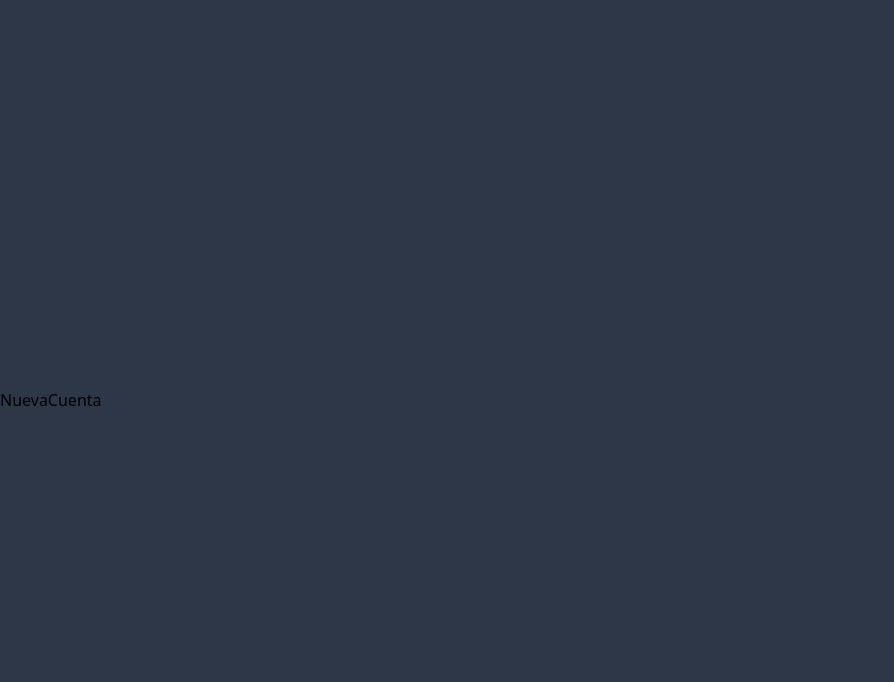
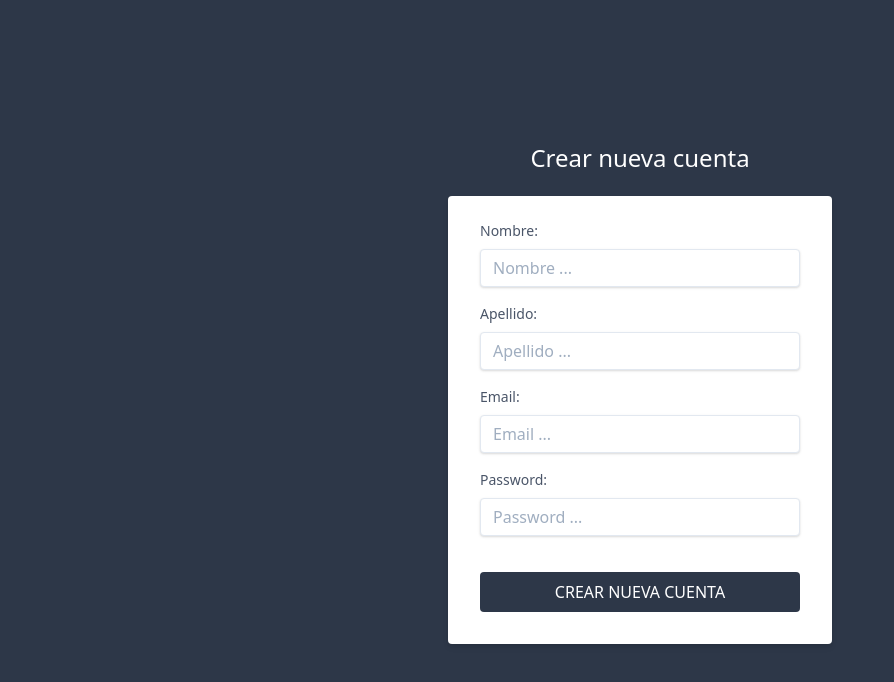
Before and after one commit to GonzaCoding/CRMGraphQL, a Next.js app in the folder crmcliente/: page /nuevacuenta in a window 1280 px wide. Shown: the top 682 px of the page, without its empty margins (0-894 px from the left). Built offline with nearby package versions, Linux system fonts and the light colour scheme.

Commit message:
instalacion apollo client

```diff
--- /dev/null
+++ b/crmcliente/config/apollo.js
@@ -0,0 +1,13 @@
+import {ApolloClient, HttpLink, InMemoryCache} from '@apollo/client';
+import fetch from 'node-fetch';
+
+const client = new ApolloClient({
+    connectToDevTools: true,
+    cache: new InMemoryCache,
+    link: new HttpLink({
+        uri: 'http://localhost:4000',
+        fetch
+    })
+});
+
+export default client;
--- a/crmcliente/pages/_app.js
+++ b/crmcliente/pages/_app.js
@@ -1,8 +1,14 @@
-import '../styles/globals.css'
-import 'tailwindcss/tailwind.css'
+import '../styles/globals.css';
+import 'tailwindcss/tailwind.css';
+import {ApolloProvider} from '@apollo/client';
+import client from '../config/apollo';
 
 function MyApp({ Component, pageProps }) {
-  return <Component {...pageProps} />
+    return (
+        <ApolloProvider client={client}>
+            <Component {...pageProps} />
+        </ApolloProvider>
+    )
 }
 
-export default MyApp
+export default MyApp;
--- a/crmcliente/pages/login.js
+++ b/crmcliente/pages/login.js
@@ -5,6 +5,40 @@ const Login = () => {
     return (
         <Layout>
             <h1 className="text-center text-2xl text-white font-light">Login</h1>
+
+            <div className="flex justify-center mt-5">
+                <div className="w-full max-w-sm">
+                    <form className="bg-white rounded shadow-md px-8 pt-6 pb-8 mb-4">
+                        <div className="mb-4">
+                            <label className="block text-gray-700 text-sm fond-bold mb-2" htmlFor="email">
+                                Email:
+                            </label>
+                            <input
+                                className="shadow appearance-none border rounded w-full py-2 px-3 text-gray-700 leading-tight focus:outline-none focus:shadow-outline"
+                                id="email"
+                                type="email"
+                                placeholder="Email usuario..."
+                            />
+                        </div>
+                        <div className="mb-4">
+                            <label className="block text-gray-700 text-sm fond-bold mb-2" htmlFor="password">
+                                Password:
+                            </label>
+                            <input
+                                className="shadow appearance-none border rounded w-full py-2 px-3 text-gray-700 leading-tight focus:outline-none focus:shadow-outline"
+                                id="password"
+                                type="password"
+                                placeholder="Password..."
+                            />
+                        </div>
+                        <input
+                            type="submit"
+                            className="bg-gray-800 w-full mt-5 p-2 text-white rounded uppercase hover:bg-gray-900"
+                            value="Iniciar Sesión"
+                        />
+                    </form>
+                </div>
+            </div>
         </Layout>
     )
 }
--- a/crmcliente/pages/nuevacuenta.js
+++ b/crmcliente/pages/nuevacuenta.js
@@ -1,10 +1,140 @@
 import React from 'react';
 import Layout from '../components/Layout';
+import {useFormik} from 'formik';
+import * as Yup from 'yup';
+import { useMutation, gql } from '@apollo/client';
+
+
 
 const NuevaCuenta = () => {
+
+
+    // validación del formulario
+    const formik = useFormik({
+        initialValues: {
+            nombre: "",
+            apellido: "",
+            email: "",
+            password: ""
+        },
+        validationSchema: Yup.object({
+            nombre: Yup.string()
+                        .required('El nombre es obligatorio'),
+            apellido: Yup.string()
+                        .required('El apellido es obligatorio'),
+            email: Yup.string()
+                        .email('El email no es válido')
+                        .required('El email es obligatorio'),
+            password: Yup.string()
+                        .required('El password es obligatorio')
+                        .min(6,'El password debe tener más de 6 caracteres'),
+
+        }),
+        onSubmit: valores => {
+            console.log("enviando...");
+            console.log(valores);
+        }
+    });
+
     return (
         <Layout>
-            <h1>NuevaCuenta</h1>
+            <h1 className="text-center text-2xl text-white font-light">Crear nueva cuenta</h1>
+
+            <div className="flex justify-center mt-5">
+                <div className="w-full max-w-sm">
+                    <form
+                        className="bg-white rounded shadow-md px-8 pt-6 pb-8 mb-4"
+                        onSubmit={formik.handleSubmit}
+                    >
+                        <div className="mb-4">
+                            <label className="block text-gray-700 text-sm fond-bold mb-2" htmlFor="nombre">
+                                Nombre:
+                            </label>
+                            <input
+                                className="shadow appearance-none border rounded w-full py-2 px-3 text-gray-700 leading-tight focus:outline-none focus:shadow-outline"
+                                id="nombre"
+                                type="text"
+                                placeholder="Nombre ..."
+                                value={formik.values.nombre}
+                                onChange={formik.handleChange}
+                                onBlur={formik.handleBlur}
+                            />
+
+                            { formik.touched.nombre && formik.errors.nombre &&
+                                <div className="my-2 bg-red-100 border-l-4 border-red-500 text-red-700 p-4">
+                                    <p className="font-bold">Error</p>
+                                    <p>{formik.errors.nombre}</p>
+                                </div>
+                            }
+                        </div>
+                        <div className="mb-4">
+                            <label className="block text-gray-700 text-sm fond-bold mb-2" htmlFor="apellido">
+                                Apellido:
+                            </label>
+                            <input
+                                className="shadow appearance-none border rounded w-full py-2 px-3 text-gray-700 leading-tight focus:outline-none focus:shadow-outline"
+                                id="apellido"
+                                type="text"
+                                placeholder="Apellido ..."
+                                value={formik.values.apellido}
+                                onChange={formik.handleChange}
+                                onBlur={formik.handleBlur}
+                            />
+                            { formik.touched.apellido && formik.errors.apellido &&
+                                <div className="my-2 bg-red-100 border-l-4 border-red-500 text-red-700 p-4">
+                                    <p className="font-bold">Error</p>
+                                    <p>{formik.errors.apellido}</p>
+                                </div>
+                            }
+                        </div>
+                        <div className="mb-4">
+                            <label className="block text-gray-700 text-sm fond-bold mb-2" htmlFor="email">
+                                Email:
+                            </label>
+                            <input
+                                className="shadow appearance-none border rounded w-full py-2 px-3 text-gray-700 leading-tight focus:outline-none focus:shadow-outline"
+                                id="email"
+                                type="email"
+                                placeholder="Email ..."
+                                value={formik.values.email}
+                                onChange={formik.handleChange}
+                                onBlur={formik.handleBlur}
+                            />
+                            { formik.touched.email && formik.errors.email &&
+                                <div className="my-2 bg-red-100 border-l-4 border-red-500 text-red-700 p-4">
+                                    <p className="font-bold">Error</p>
+                                    <p>{formik.errors.email}</p>
+                                </div>
+                            }
+                        </div>
+                        <div className="mb-4">
+                            <label className="block text-gray-700 text-sm fond-bold mb-2" htmlFor="password">
+                                Password:
+                            </label>
+                            <input
+                                className="shadow appearance-none border rounded w-full py-2 px-3 text-gray-700 leading-tight focus:outline-none focus:shadow-outline"
+                                id="password"
+                                type="password"
+                                placeholder="Password ..."
+                                value={formik.values.password}
+                                onChange={formik.handleChange}
+                                onBlur={formik.handleBlur}
+                            />
+                            { formik.touched.password && formik.errors.password &&
+                                <div className="my-2 bg-red-100 border-l-4 border-red-500 text-red-700 p-4">
+                                    <p className="font-bold">Error</p>
+                                    <p>{formik.errors.password}</p>
+                                </div>
+                            }
+                        </div>
+                        <input
+                            type="submit"
+                            className="bg-gray-800 w-full mt-5 p-2 text-white rounded uppercase hover:bg-gray-900"
+                            value="Crear nueva cuenta"
+                        />
+                    </form>
+                </div>
+            </div>
         </Layout>
     )
 }
```
Also changed, not shown: crmcliente/package.json (+6 -1 lines), 1 other file (tests, documents, lock files or other folders).
